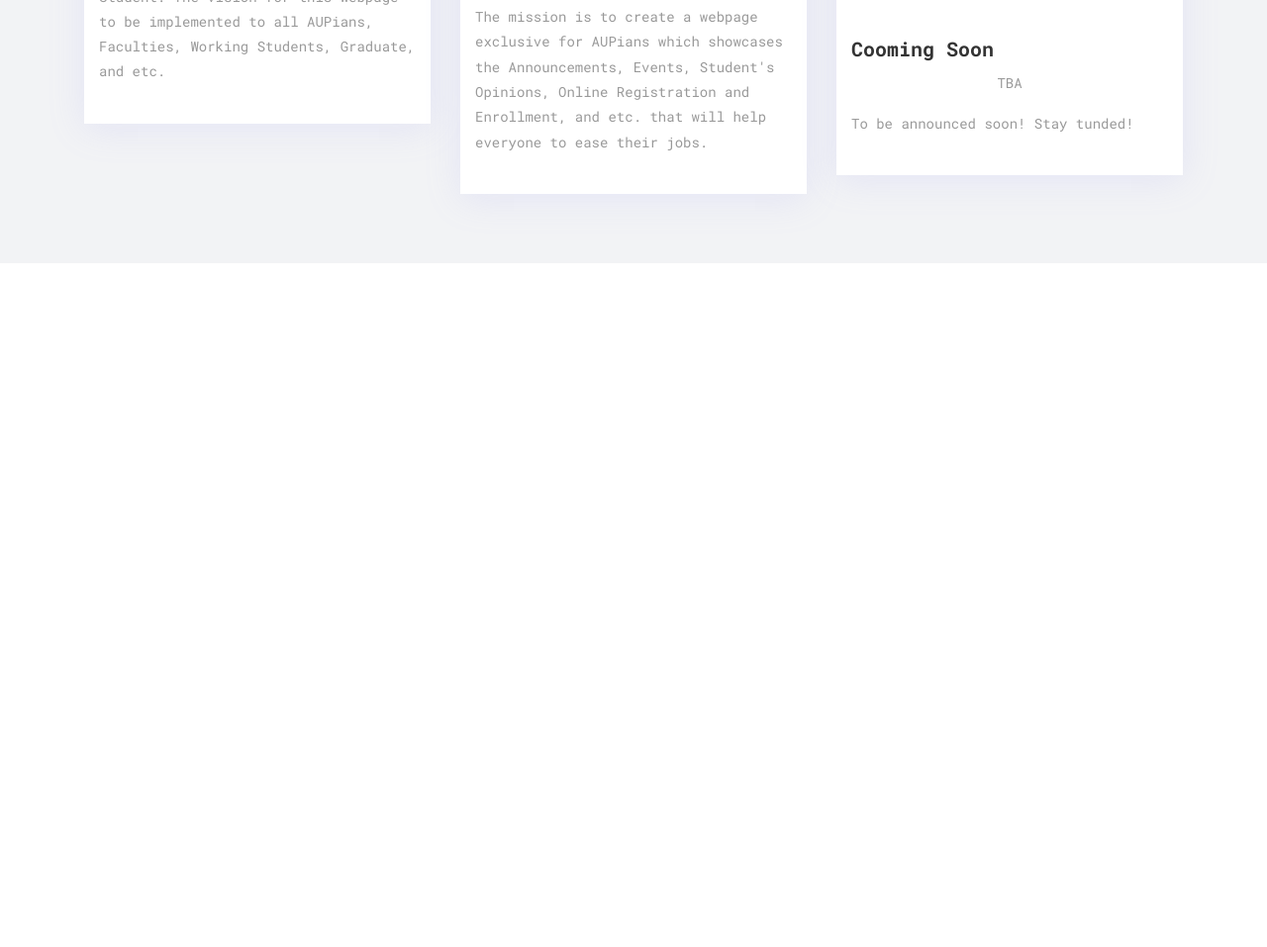
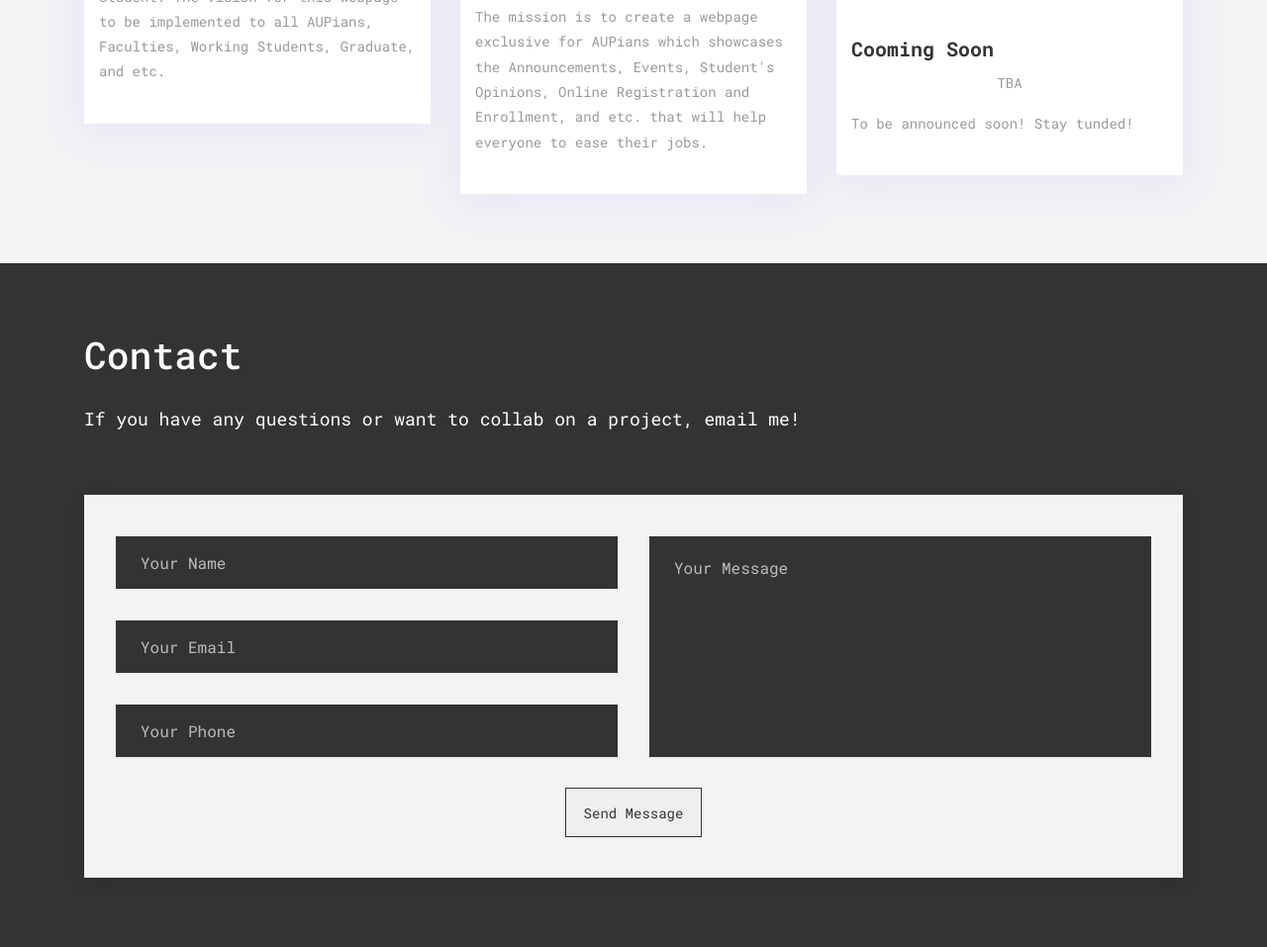
Before and after one commit to rondelhallare/My-Portfolio, a plain HTML site: page index.html in a window 1280 px wide. Shown: the part 2689-3646 px from the top of the page at 99% size. Before the commit the page ends 2955 px from the top, so only its background shows below. Drawn offline with Linux system fonts and the light colour scheme; a web font is replaced by a local one.

Commit message:
add contact section

```diff
--- a/index.html
+++ b/index.html
@@ -40,7 +40,7 @@
                     <a class="nav-link js-scroll-trigger" href="#skills">Skills</a>
                 </li>
                 <li class="nav-item">
-                    <a class="nav-link js-scroll-trigger" href="#blog">Projects</a>
+                    <a class="nav-link js-scroll-trigger" href="#project">Projects</a>
                 </li>
                 <li class="nav-item">
                     <a class="nav-link js-scroll-trigger" href="#contact">Contact</a>
@@ -163,7 +163,7 @@
     </div><!-- end section -->
 
     <!-- Projects -->
-    <div id="blog" class="section lb">
+    <div id="project" class="section lb">
 		<div class="container">
 			<div class="section-title text-left">
                 <h3>Projects</h3>
@@ -230,3 +230,50 @@
 			</div>
 		</div>
 	</div>
+
+    <!-- Contacts -->
+    <div id="contact" class="section db">
+        <div class="container">
+            <div class="section-title text-left">
+                <h3>Contact</h3>
+                <p>If you have any questions or want to collab on a project, email me!</p>
+            </div><!-- end title -->
+
+            <div class="row">
+                <div class="col-md-12">
+                    <div class="contact_form">
+                        <div id="message"></div>
+                        <form id="contactForm" name="sentMessage" novalidate="novalidate">
+							<div class="row">
+								<div class="col-md-6">
+									<div class="form-group">
+										<input class="form-control" id="name" type="text" placeholder="Your Name" required="required" data-validation-required-message="Please enter your name.">
+										<p class="help-block text-danger"></p>
+									</div>
+									<div class="form-group">
+										<input class="form-control" id="email" type="email" placeholder="Your Email" required="required" data-validation-required-message="Please enter your email address.">
+										<p class="help-block text-danger"></p>
+									</div>
+									<div class="form-group">
+										<input class="form-control" id="phone" type="tel" placeholder="Your Phone" required="required" data-validation-required-message="Please enter your phone number.">
+										<p class="help-block text-danger"></p>
+									</div>
+								</div>
+								<div class="col-md-6">
+									<div class="form-group">
+										<textarea class="form-control" id="message" placeholder="Your Message" required="required" data-validation-required-message="Please enter a message."></textarea>
+										<p class="help-block text-danger"></p>
+									</div>
+								</div>
+								<div class="clearfix"></div>
+								<div class="col-lg-12 text-center">
+									<div id="success"></div>
+									<button id="sendMessageButton" class="sim-btn btn-hover-new" data-text="Send Message" type="submit">Send Message</button>
+								</div>
+							</div>
+						</form>
+                    </div>
+                </div><!-- end col -->
+            </div><!-- end row -->
+        </div><!-- end container -->
+    </div><!-- end section -->
```
